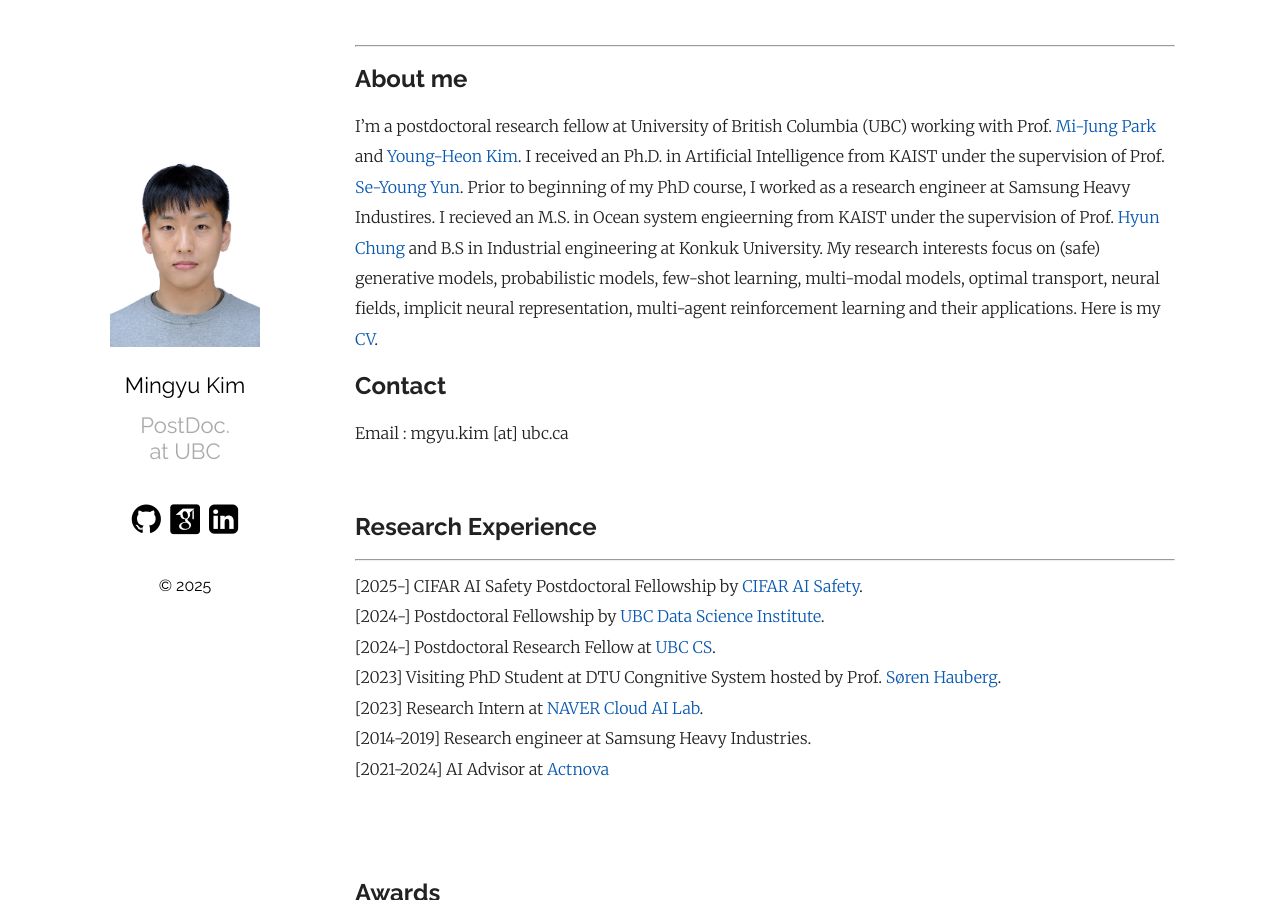
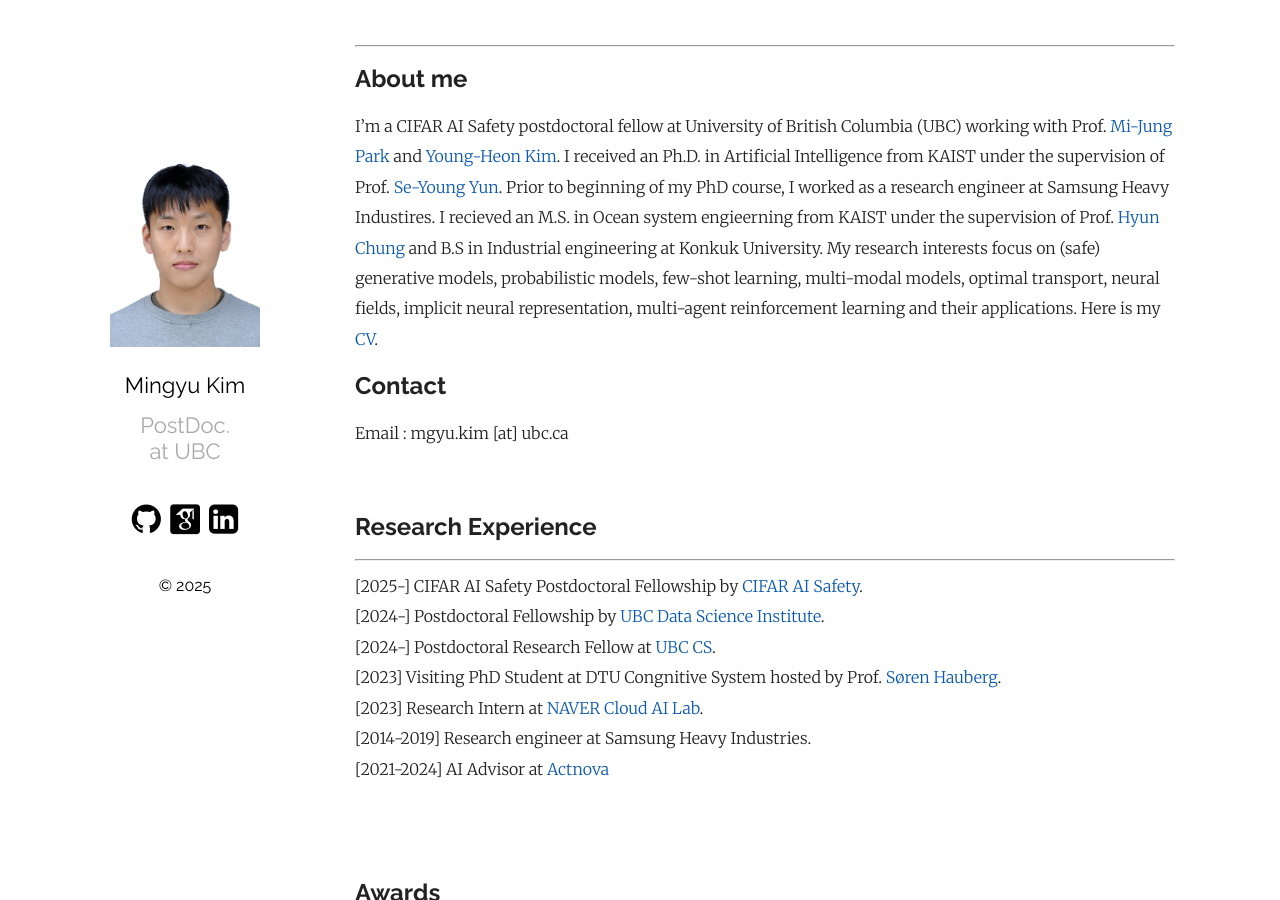
Before and after one commit to MingyuKim87/MingyuKim87.github.io, a Jekyll site: the page built from index.md, in a window 1280 px wide and 900 px high. Built offline with Jekyll 4.4.1, drawn with Linux system fonts in a browser that asks for light colours; some web fonts are replaced.

Commit message:
Update index.md

```diff
--- a/index.md
+++ b/index.md
@@ -6,7 +6,7 @@
 
 ## About me
 
-I’m a postdoctoral research fellow at University of British Columbia (UBC) working with Prof. [Mi-Jung Park][mijung-park] and [Young-Heon Kim][youngheon-kim]. I received an Ph.D. in Artificial Intelligence from KAIST under the supervision of Prof. [Se-Young Yun][seyoung-yun]. Prior to beginning of my PhD course, I worked as a research engineer at Samsung Heavy Industires. I recieved an M.S. in Ocean system engieerning from KAIST under the supervision of Prof. [Hyun Chung][hyun-chung] and B.S in Industrial engineering at Konkuk University. My research interests focus on (safe) generative models, probabilistic models, few-shot learning, multi-modal models, optimal transport, neural fields, implicit neural representation, multi-agent reinforcement learning and their applications. Here is my [CV].
+I’m a CIFAR AI Safety postdoctoral fellow at University of British Columbia (UBC) working with Prof. [Mi-Jung Park][mijung-park] and [Young-Heon Kim][youngheon-kim]. I received an Ph.D. in Artificial Intelligence from KAIST under the supervision of Prof. [Se-Young Yun][seyoung-yun]. Prior to beginning of my PhD course, I worked as a research engineer at Samsung Heavy Industires. I recieved an M.S. in Ocean system engieerning from KAIST under the supervision of Prof. [Hyun Chung][hyun-chung] and B.S in Industrial engineering at Konkuk University. My research interests focus on (safe) generative models, probabilistic models, few-shot learning, multi-modal models, optimal transport, neural fields, implicit neural representation, multi-agent reinforcement learning and their applications. Here is my [CV].
 
 ## Contact
 
```
